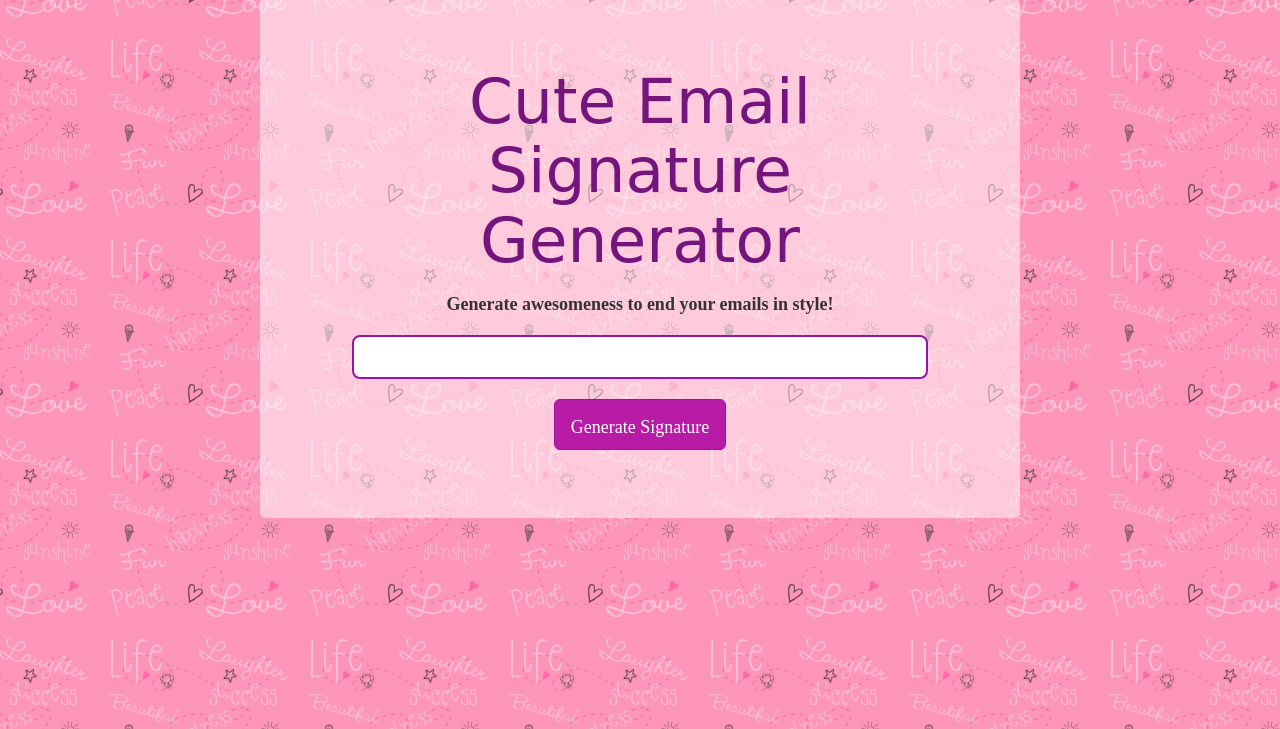
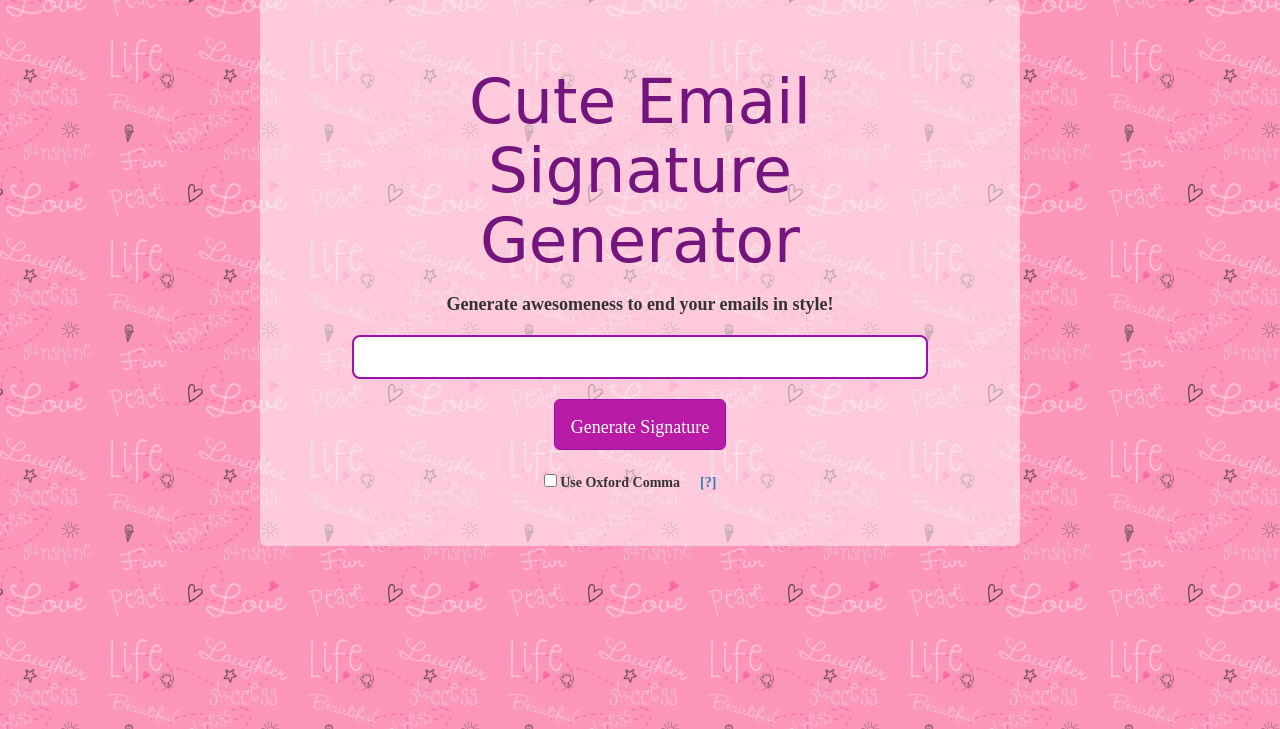
Before and after one commit to peconia/Cute-Email-Signatures, a Django app: page / in a window 1280 px wide. Shown: the part 71-800 px from the top of the page. Run offline with Django 3.2, Linux system fonts and the light colour scheme; some libraries are stand-ins or nearby versions; some web fonts are replaced.

Commit message:
made oxford comma usage configurable with a checkbox

```diff
--- a/random_greetings/urls.py
+++ b/random_greetings/urls.py
@@ -1,8 +1,10 @@
 from django.conf.urls import include, url
 from django.contrib import admin
+from signatures.views import generate_new_signature
 
 urlpatterns = [
     url(r'^$', 'signatures.views.home', name='home'),
     url(r'^admin/', include(admin.site.urls)),
-    url(r'^new_signature/$', 'signatures.views.generate_new_signature', name='new_signature'),
+    url(r'^new_signature/(?P<optional>.*)/$', generate_new_signature, name='new_signature'),
+    url(r'^new_signature/$', generate_new_signature, name='new_signature'),
 ]
--- a/signatures/static/css/custom.css
+++ b/signatures/static/css/custom.css
@@ -8,7 +8,7 @@
     margin: 20px;
 }
 
-input {
+.signature {
     width: 90%;
     text-align: center;
     font-size: large;
--- a/signatures/templates/signatures/home.html
+++ b/signatures/templates/signatures/home.html
@@ -29,19 +29,25 @@
           <div class="jumbotron col-md-8">
               <h1 id="jumbotitle">Cute Email Signature Generator</h1>
               <h4>Generate awesomeness to end your emails in style!</h4>
-              <input type="text" name="signature" value="" readonly="readonly" />
+              <input class="signature" type="text" name="signature" value="" readonly="readonly" />
               <p><button class="btn generate-btn btn-lg" role="button">Generate Signature</button></p>
+              <label><input type="checkbox" id="oxford_comma_checkbox"/>
+                  Use Oxford Comma<a href="https://en.wikipedia.org/wiki/Serial_comma" target="_blank">[?]</a></label>
           </div>
 
       </div>
       <script src="https://ajax.googleapis.com/ajax/libs/jquery/1.11.3/jquery.min.js"></script>
       <script src="//maxcdn.bootstrapcdn.com/bootstrap/3.2.0/js/bootstrap.min.js"></script>
        <script type="text/javascript">
-            $( document ).ready(function() {
+            $(document).ready(function() {
                 $(".generate-btn").click(function () {
-                    $.get('/new_signature/', function(data){
-                        $('input[name="signature"]').val(data);
-                    });
+                    var url = '/new_signature/';
+                    if (document.getElementById('oxford_comma_checkbox').checked) {
+                        url += 'oxford_comma/';
+                    }
+                    $.get(url, function (data) {
+                            $('input[name="signature"]').val(data);
+                        });
                 });
 
                 $('input[name="signature"]').click(function () {
--- a/signatures/views.py
+++ b/signatures/views.py
@@ -6,19 +6,20 @@ def home(request):
     return render(request, 'signatures/home.html', {})
 
 
-def generate_new_signature(request):
-    signature = update_greeting()
+def generate_new_signature(request, optional=None):
+    greetings = update_greeting()
+    if optional == 'oxford_comma':
+        signature = '{}, {}, and {},'.format(greetings[0].title(), greetings[1], greetings[2])
+    else:
+        signature = '{}, {} and {},'.format(greetings[0].title(), greetings[1], greetings[2])
     return HttpResponse(signature)
 
 
 def update_greeting():
     list_of_awesomeness = ["kittens", "cupcakes", "donuts", "rainbows", "hugs", "love", "puppies",
-        "dolphins", "ponies", "unicorns", "high fives", "cheers", "smiles", "cuddles", "thanks",
-        "success", "stars", "fun", "awesomeness", "laughter", "appreciation", "marshmallows",
-        "happiness", "chocolate", "dreams", "sweetness", "strawberries", "wins", "wows", "flowers",
-        "sparkles", "glitter", "hearts", "sunshine", "peace", "bubbles", "ducklings", "stroopwafels",
-        "pancakes", "butterflies"]
+                           "dolphins", "ponies", "unicorns", "high fives", "cheers", "smiles", "cuddles", "thanks",
+                           "success", "stars", "fun", "awesomeness", "laughter", "appreciation", "marshmallows",
+                           "sparkles", "glitter", "hearts", "sunshine", "peace", "bubbles", "ducklings", "stroopwafels",
+                           "pancakes", "butterflies"]
     greetings = sample(list_of_awesomeness, 3)
-    greeting = '{}, {}, and {},'.format(greetings[0].title(), greetings[1], greetings[2])
-
-    return greeting
+    return greetings
```
